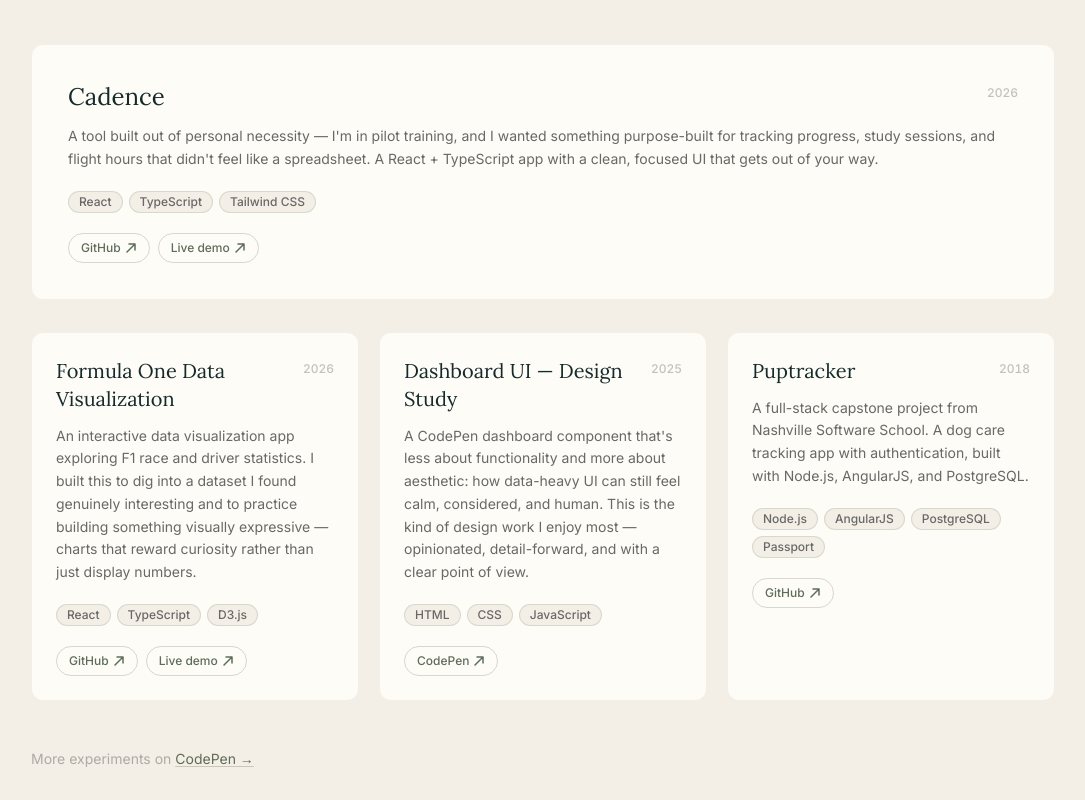
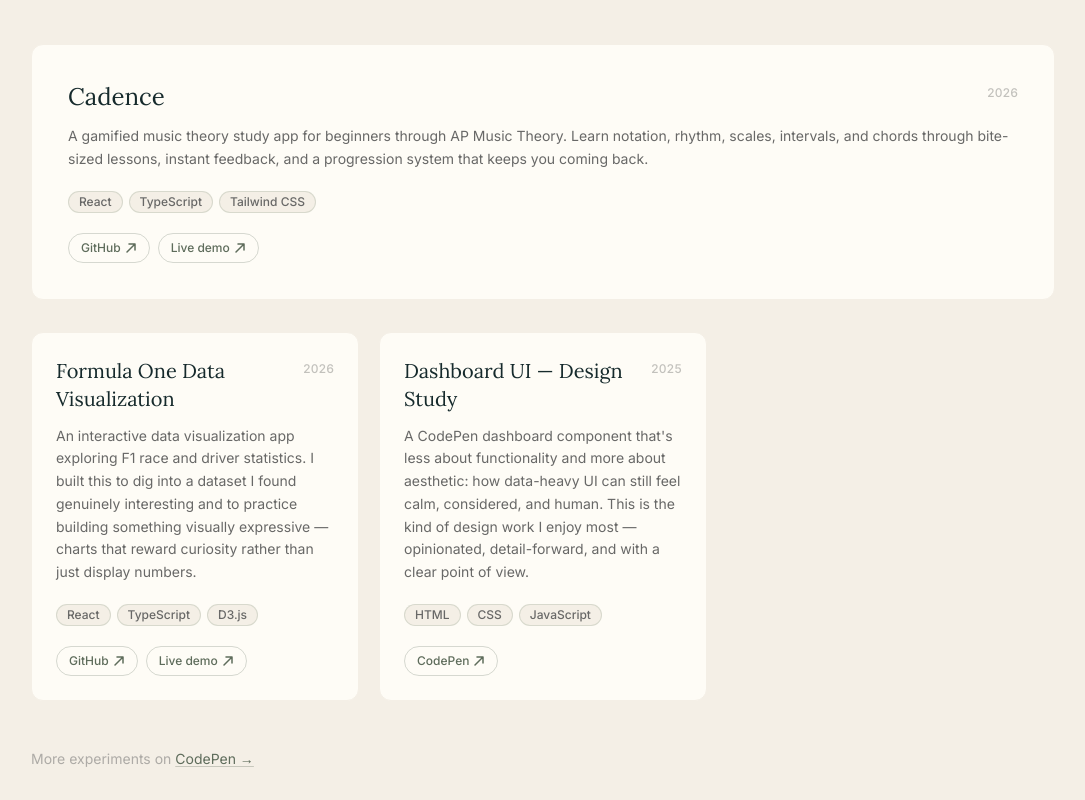
Before and after one commit to sarahmorrisokeefe/sarahmorrisokeefe.github.io, an Astro site: page / in a window 1280 px wide. Shown: the part 2240-3040 px from the top of the page, without its empty margins (97-1182 px from the left). Built offline with nearby package versions, Linux system fonts and the light colour scheme; Astro itself is replaced by a stand-in of ours.

Commit message:
update projects, update icon

```diff
--- a/src/components/ui/SocialIcon.astro
+++ b/src/components/ui/SocialIcon.astro
@@ -88,7 +88,7 @@ const { platform, size = 20 } = Astro.props;
       fill="currentColor"
       aria-hidden="true"
     >
-      <path d="M5.064 3.493c2.683 2.014 5.578 6.087 6.642 8.273 1.064-2.186 3.96-6.259 6.642-8.273C20.279 2.05 23 .934 23 4.039c0 .62-.355 5.207-.564 5.952-.726 2.589-3.367 3.249-5.717 2.848 4.108.7 5.151 3.018 2.895 5.336-4.286 4.404-6.158-1.105-6.638-2.518-.088-.259-.129-.38-.13-.277-.001-.103-.042.018-.13.277-.48 1.413-2.351 6.922-6.638 2.518-2.255-2.318-1.213-4.636 2.895-5.336-2.35.401-4.99-.259-5.717-2.848C2.355 9.246 2 4.66 2 4.039 2 .933 4.722 2.05 5.064 3.493Z" />
+      <path d="M5.202 2.857C7.954 4.922 10.913 9.11 12 11.358c1.087-2.247 4.046-6.436 6.798-8.501C20.783 1.366 24 .213 24 3.883c0 .732-.42 6.156-.667 7.037-.856 3.061-3.978 3.842-6.755 3.37 4.854.826 6.089 3.562 3.422 6.299-5.065 5.196-7.28-1.304-7.847-2.97-.104-.305-.152-.448-.153-.327 0-.121-.05.022-.153.327-.568 1.666-2.782 8.166-7.847 2.97-2.667-2.737-1.432-5.473 3.422-6.3-2.777.473-5.899-.308-6.755-3.369C.42 10.04 0 4.615 0 3.883c0-3.67 3.217-2.517 5.202-1.026" />
     </svg>
   )
 }
--- a/src/data/projects.ts
+++ b/src/data/projects.ts
@@ -1,4 +1,4 @@
-export type ProjectCategory = 'work' | 'experiment' | 'capstone';
+export type ProjectCategory = 'project' | 'experiment' | 'work';
 
 export interface Project {
   id: string;
@@ -17,49 +17,38 @@ export interface Project {
 
 export const projects: Project[] = [
   {
-    id: "cadence",
-    name: "Cadence",
+    id: 'cadence',
+    name: 'Cadence',
     description:
-      "A tool built out of personal necessity — I'm in pilot training, and I wanted something purpose-built for tracking progress, study sessions, and flight hours that didn't feel like a spreadsheet. A React + TypeScript app with a clean, focused UI that gets out of your way.",
-    githubUrl: "https://github.com/sarahmorrisokeefe/cadence",
-    liveUrl: "https://pilotpath.vercel.app",
+      'A gamified music theory study app for beginners through AP Music Theory. Learn notation, rhythm, scales, intervals, and chords through bite-sized lessons, instant feedback, and a progression system that keeps you coming back.',
+    githubUrl: 'https://github.com/sarahmorrisokeefe/cadence',
+    liveUrl: 'https://cadence-music-theory.vercel.app',
     featured: true,
-    technologies: ["React", "TypeScript", "Tailwind CSS"],
-    year: "2026",
-    category: "work",
+    technologies: ['React', 'TypeScript', 'Tailwind CSS'],
+    year: '2026',
+    category: 'project',
   },
   {
-    id: "formula-one-data-vis",
-    name: "Formula One Data Visualization",
+    id: 'formula-one-data-vis',
+    name: 'Formula One Data Visualization',
     description:
-      "An interactive data visualization app exploring F1 race and driver statistics. I built this to dig into a dataset I found genuinely interesting and to practice building something visually expressive — charts that reward curiosity rather than just display numbers.",
-    githubUrl: "https://github.com/sarahmorrisokeefe/formula-one-data-vis",
-    liveUrl: "https://formula-one-data-vis.vercel.app",
+      'An interactive data visualization app exploring F1 race and driver statistics. I built this to dig into a dataset I found genuinely interesting and to practice building something visually expressive — charts that reward curiosity rather than just display numbers.',
+    githubUrl: 'https://github.com/sarahmorrisokeefe/formula-one-data-vis',
+    liveUrl: 'https://formula-one-data-vis.vercel.app',
     featured: false,
-    technologies: ["React", "TypeScript", "D3.js"],
-    year: "2026",
-    category: "experiment",
+    technologies: ['React', 'TypeScript', 'D3.js'],
+    year: '2026',
+    category: 'experiment',
   },
   {
-    id: "dashboard-codepen",
-    name: "Dashboard UI — Design Study",
+    id: 'dashboard-codepen',
+    name: 'Dashboard UI — Design Study',
     description:
       "A CodePen dashboard component that's less about functionality and more about aesthetic: how data-heavy UI can still feel calm, considered, and human. This is the kind of design work I enjoy most — opinionated, detail-forward, and with a clear point of view.",
-    codepenUrl: "https://codepen.io/sarahmorrisokeefe/pen/LENezoW",
+    codepenUrl: 'https://codepen.io/sarahmorrisokeefe/pen/LENezoW',
     featured: false,
-    technologies: ["HTML", "CSS", "JavaScript"],
-    year: "2025",
-    category: "experiment",
-  },
-  {
-    id: "puptracker",
-    name: "Puptracker",
-    description:
-      "A full-stack capstone project from Nashville Software School. A dog care tracking app with authentication, built with Node.js, AngularJS, and PostgreSQL.",
-    githubUrl: "https://github.com/sarahmorrisokeefe/puptracker",
-    featured: false,
-    technologies: ["Node.js", "AngularJS", "PostgreSQL", "Passport"],
-    year: "2018",
-    category: "capstone",
+    technologies: ['HTML', 'CSS', 'JavaScript'],
+    year: '2025',
+    category: 'experiment',
   },
 ];
```
